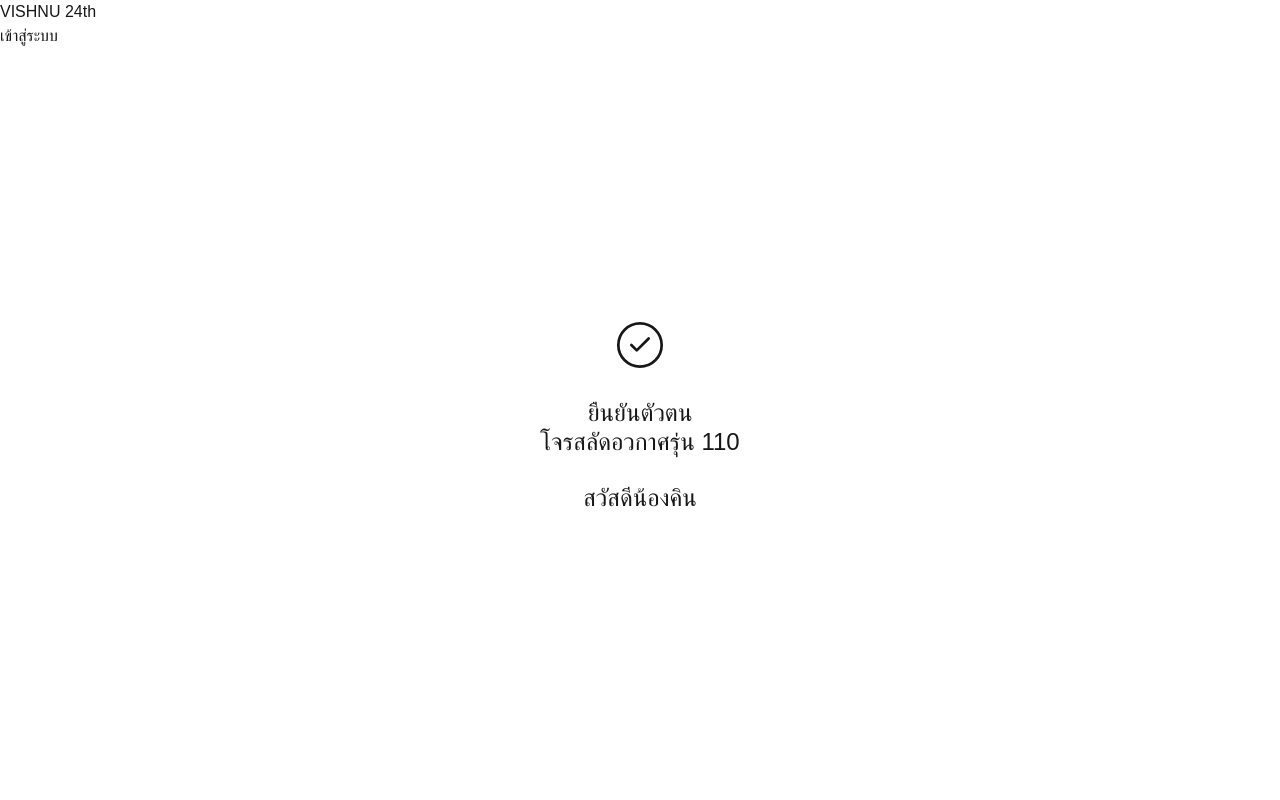
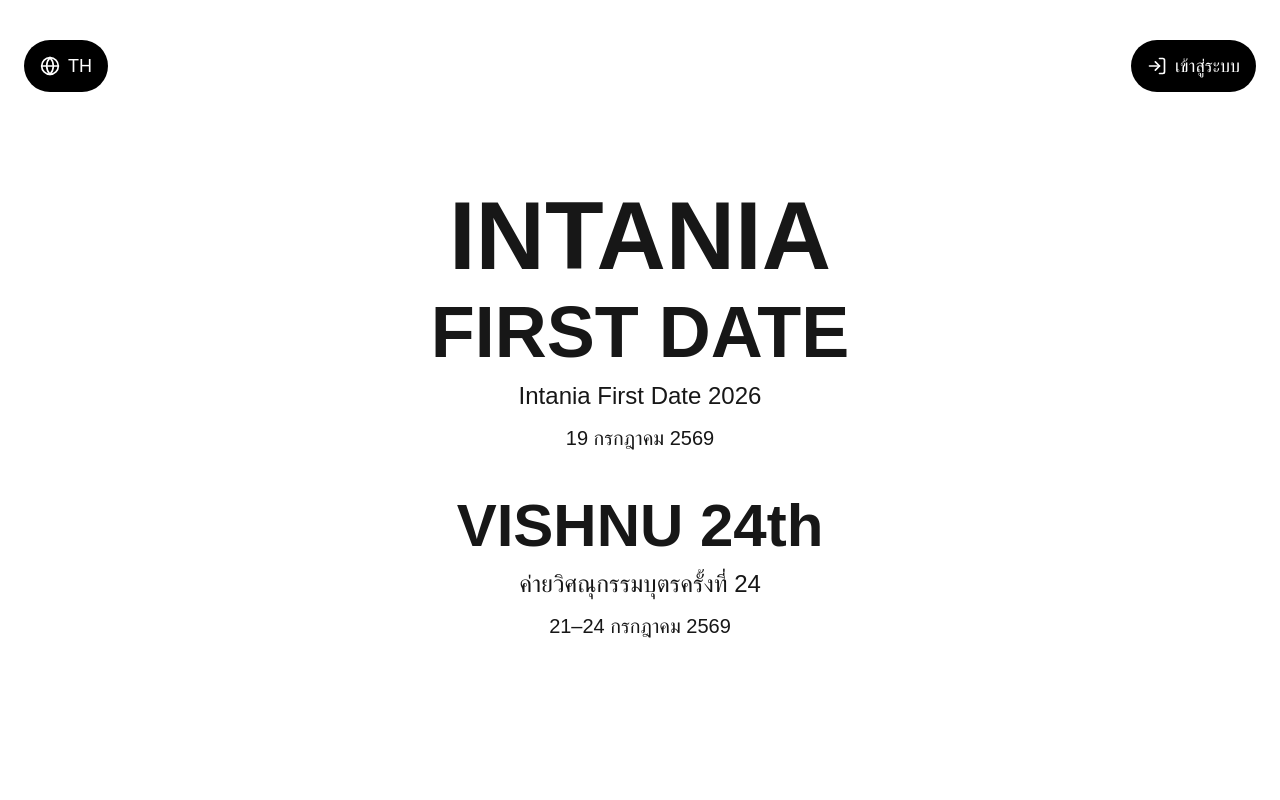
Before and after one commit to IT-Vishnu24th/vishnu24th-website, a Next.js app: page / in a window 1280 px wide. Shown: the top 800 px of the page. Built offline with nearby package versions, Linux system fonts and the light colour scheme; no server answers.

Commit message:
feat : langing page

```diff
--- a/src/app/page.tsx
+++ b/src/app/page.tsx
@@ -1,11 +1,29 @@
 import AuthResult from "@/features/auth/components/AuthResult"
 import { LoginButton } from "@/features/auth/components/LoginButton"
+import { LanguageChangerButton } from "@/features/auth/components/LanguageChangerButton"
 
 export default function HomePage() {
   return (
-    <div>
-      <h1>VISHNU 24th</h1>
-      <LoginButton />
+    <div className="min-h-screen px-6 py-10">
+      <div className="flex justify-between items-center">
+        <LanguageChangerButton />
+        <LoginButton />
+      </div>
+      <div className="flex flex-col items-center justify-center text-center mt-36 md:mt-24 space-y-3">
+        <h1 className="text-5xl md:text-8xl font-bold">INTANIA</h1>
+
+        <h1 className="text-5xl md:text-7xl font-bold">FIRST DATE</h1>
+
+        <h2 className="text-lg md:text-2xl">Intania First Date 2026</h2>
+
+        <h3 className="text-lg md:text-xl">19 กรกฎาคม 2569</h3>
+
+        <h1 className="text-4xl md:text-6xl font-bold mt-8">VISHNU 24th</h1>
+
+        <h2 className="text-lg md:text-2xl">ค่ายวิศณุกรรมบุตรครั้งที่ 24</h2>
+
+        <h3 className="text-lg md:text-xl">21–24 กรกฎาคม 2569</h3>
+      </div>
       <AuthResult isSucess={true} />
     </div>
   )
--- /dev/null
+++ b/src/features/auth/components/LanguageChangerButton.tsx
@@ -0,0 +1,22 @@
+"use client"
+
+import { Globe } from "lucide-react"
+import { useState } from "react"
+
+export const LanguageChangerButton = () => {
+  const [lang, setLang] = useState("TH")
+
+  const toggleLanguage = () => {
+    setLang((prev) => (prev === "TH" ? "EN" : "TH"))
+  }
+
+  return (
+    <button
+      onClick={toggleLanguage}
+      className="bg-black text-white rounded-4xl px-4 py-3 flex items-center gap-2 hover:bg-neutral-800 transition"
+    >
+      <Globe size={20} />
+      <span className="text-lg">{lang}</span>
+    </button>
+  )
+}
--- a/src/features/auth/components/LoginButton.tsx
+++ b/src/features/auth/components/LoginButton.tsx
@@ -2,7 +2,16 @@
 
 import { modalStore } from "@/stores/modalStore"
 import { LoginModal } from "./LoginModal"
+import { LogIn } from "lucide-react"
 
 export const LoginButton = () => {
-  return <button onClick={() => modalStore.open(<LoginModal />)}>เข้าสู่ระบบ</button>
+  return (
+    <button
+      onClick={() => modalStore.open(<LoginModal />)}
+      className="bg-black text-white rounded-4xl px-4 py-3 flex items-center gap-2 hover:bg-neutral-800 transition"
+    >
+      <LogIn size={20} />
+      <span className="text-lg">เข้าสู่ระบบ</span>
+    </button>
+  )
 }
```
